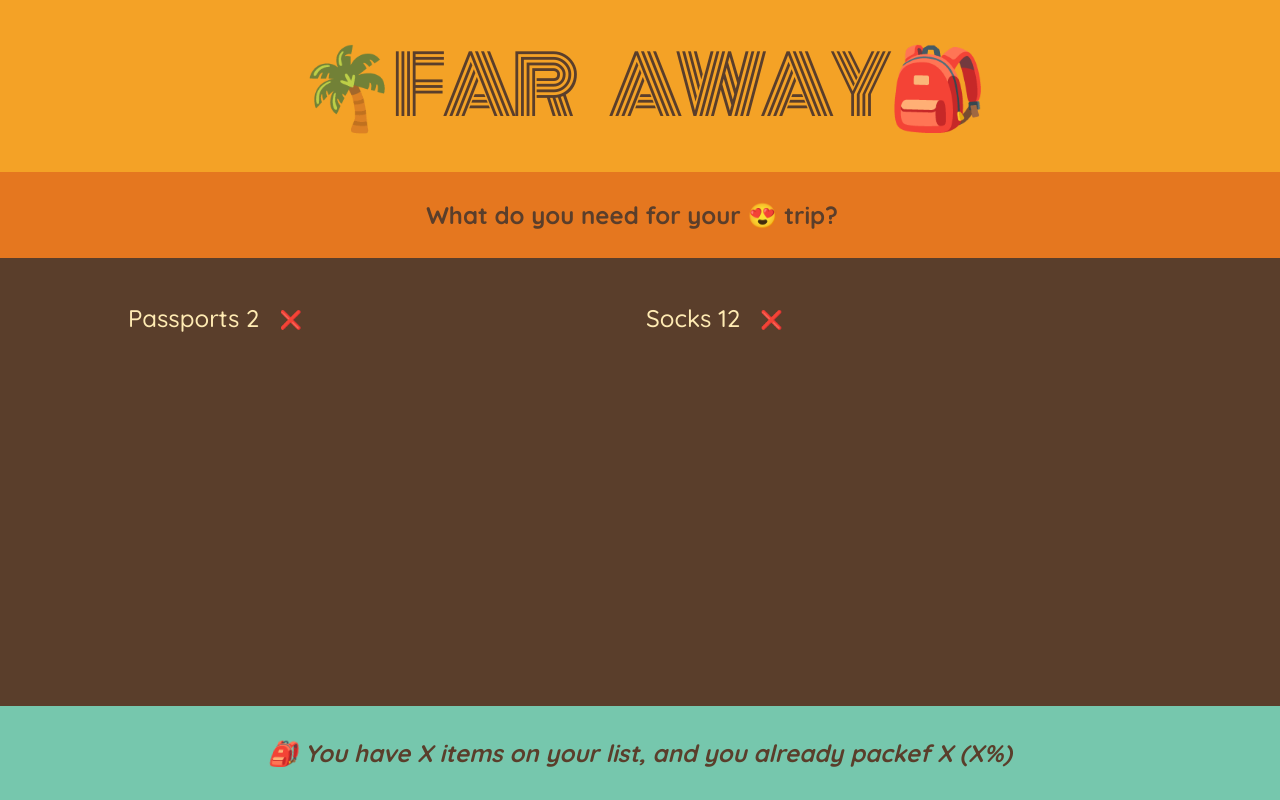
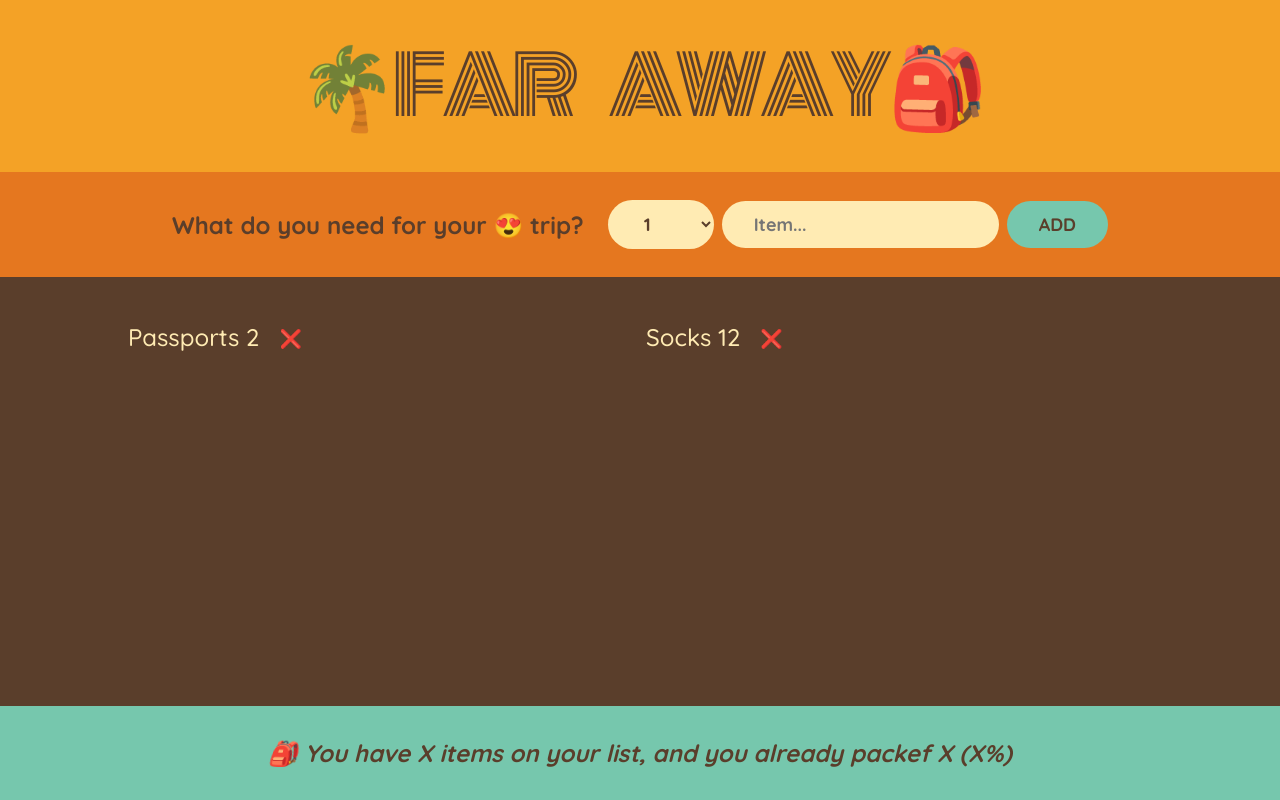
Before and after one commit to 1um1n0517y01/react-travel-list, a React (Create React App) app: page / in a window 1280 px wide. Built offline with nearby package versions, Linux system fonts and the light colour scheme.

Commit message:
Build a form and created handler function

```diff
--- a/src/App.js
+++ b/src/App.js
@@ -19,10 +19,23 @@ function Logo() {
 }
 
 function Form() {
+  function handleSubmit(e) {
+    e.preventDefault(0);
+  }
+
   return (
-    <div className='add-form'>
+    <form className='add-form' onSubmit={handleSubmit}>
       <h3>What do you need for your 😍 trip?</h3>
-    </div>
+      <select name='' id=''>
+        {Array.from({ length: 20 }, (_, i) => i + 1).map((num) => (
+          <option value={num} key={num}>
+            {num}
+          </option>
+        ))}
+      </select>
+      <input type='text' placeholder='Item...' />
+      <button>Add</button>
+    </form>
   );
 }
 
@@ -31,7 +44,7 @@ function PackingList() {
     <div className='list'>
       <ul>
         {initialItems.map((item) => (
-          <Item item={item} key={item.description} />
+          <Item item={item} key={item.id} />
         ))}
       </ul>
     </div>
```
